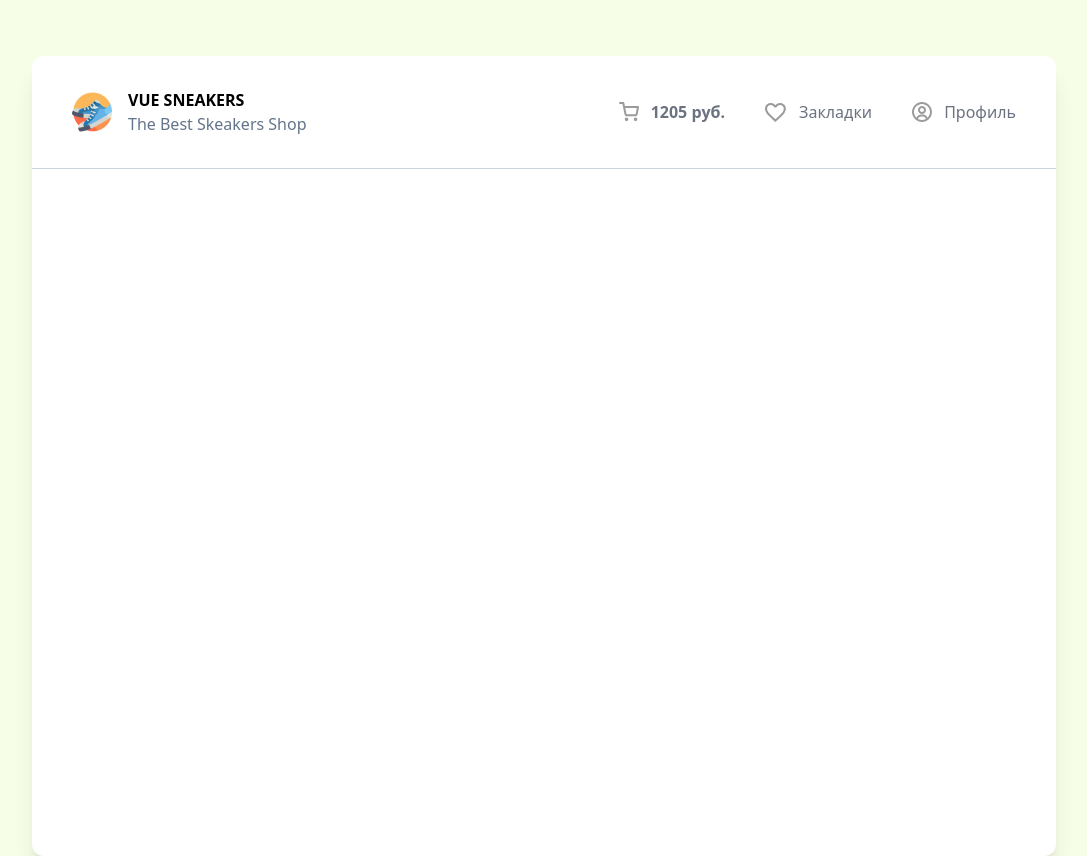
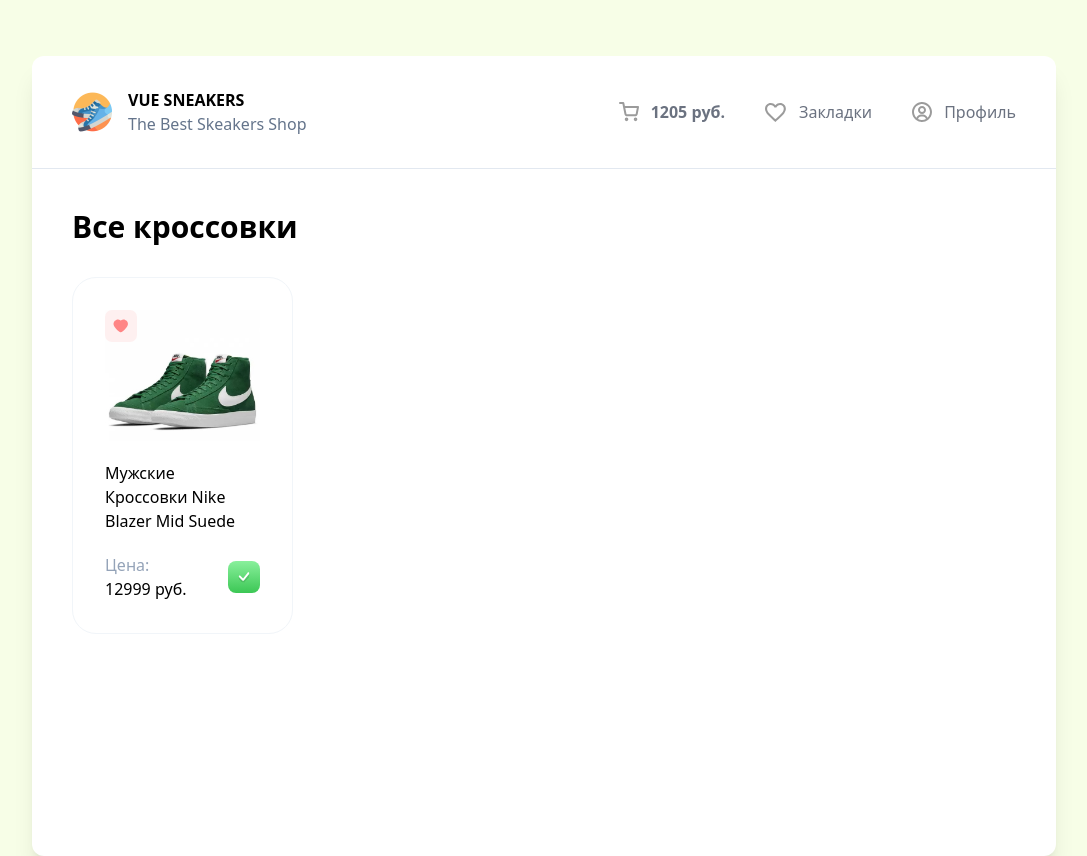
Before and after one commit to Taneros/shoe-shop, a Vue app: page / in a window 1280 px wide. Shown: the whole page, without its empty margins (96-1183 px from the left). Built offline with nearby package versions, Linux system fonts and the light colour scheme.

Commit message:
feat: add Item Card

```diff
--- a/src/App.vue
+++ b/src/App.vue
@@ -1,11 +1,17 @@
 <script setup>
-import HeaderVue from './components/Header.vue';
-
+import CardList from './components/CardList.vue';
+import Header from './components/Header.vue'
 </script>
 
 <template>
   <div class="w-4/5 mx-auto bg-white min-h-full rounded-xl shadow-xl mt-14">
-    <HeaderVue />
+    <Header />
+
+    <div class="p-10">
+      <h2 class="text-3xl font-bold mb-8">Все кроссовки</h2>
+
+      <CardList />
+    </div>
   </div>
 </template>
 
--- /dev/null
+++ b/src/components/Card.vue
@@ -0,0 +1,33 @@
+<script setup>
+
+defineProps( {
+  imageUrl: String,
+  title: String,
+  price: Number,
+  isFavorite: Boolean,
+  isAdded: Boolean,
+  onClickAdd: Function
+} )
+
+</script>
+
+
+<template>
+  <div
+       class="relative bg-white border border-slate-100 rounded-3xl p-8 cursor-pointer hover:-translate-y-2 hover:shadow-xl transition">
+    <img :src="isFavorite ? '/like-2.svg' : '/like-1.svg'" alt="Like" class="absolute top-8 left-8" />
+    <img :src="imageUrl" alt="Sneakers" />
+    <p class="mt-5">
+      {{ title }}
+    </p>
+
+    <div class="flex justify-between mt-5">
+      <div class="flex flex-col ">
+        <span class="text-slate-400">Цена:</span>
+
+        <span>{{ price }} руб.</span>
+      </div>
+      <img :src="isAdded ? '/checked.svg' : '/plus.svg'" alt="Plus" @click="onClickAdd" />
+    </div>
+  </div>
+</template>
--- /dev/null
+++ b/src/components/CardList.vue
@@ -0,0 +1,16 @@
+
+<script setup>
+import Card from './Card.vue'
+
+
+const onClickAdd = () => {
+  alert( 'Added!' )
+}
+</script>
+
+<template>
+  <div class="grid grid-cols-4 gap-5">
+    <Card image-url="/sneakers/sneakers-1.jpg" title="Мужские Кроссовки Nike Blazer Mid Suede" :price="12999"
+          :is-added="true" :is-favorite="true" :onClickAdd="onClickAdd" />
+  </div>
+</template>
--- a/src/components/Counter.vue
+++ /dev/null
@@ -1,41 +0,0 @@
-// composition API
-<script setup>
-import { ref } from 'vue'
-
-let count = ref(0) // reactive approach?
-
-function increment() {
-  count.value += 1
-}
-
-function updateCount(event) {
-  count.value = Number(event.target.value)
-}
-
-</script>
-
-// options API
-<!-- <script>
-export default {
-//state
-  data () {
-    return {
-        count: 0
-      }
-  },
-  methods: {
-    increment () {
-        this.count += 1
-      }
-    }
-  }
-</script> -->
-
-<template>
-  <h2>{{ count }}</h2>
-  <input @input="updateCount">
-  <button @click="increment">increment() +</button>
-  <button @click="count++">Directly count++</button>
-  <!-- <input v-on:input="updateCount"> -->
-  <!-- <input v-model="count"> -->
-</template>
--- a/src/components/Header.vue
+++ b/src/components/Header.vue
@@ -1,7 +1,7 @@
 <template>
-      <header class="flex justify-between border-b border-slate-300 px-10 py-8">
+  <header class="flex justify-between border-b border-slate-200 px-10 py-8">
     <div class="flex items-center gap-4">
-        <img src="/logo.png" alt="Logo" class="w-10 h-10"/>
+      <img src="/logo.png" alt="Logo" class="w-10 h-10" />
       <div>
         <h2 class="text-lx font-bold uppercase">Vue Sneakers</h2>
         <p class="text-slate-500">The Best Skeakers Shop</p>
@@ -15,11 +15,11 @@
       </li>
       <li class="flex items-center gap-3 text-gray-500 hover:text-black cursor-pointer">
         <img src="/heart.svg" alt="Favorites">
-          <span >Закладки</span>
+        <span>Закладки</span>
       </li>
       <li class="flex items-center gap-3 text-gray-500 hover:text-black cursor-pointer">
         <img src="/profile.svg" alt="Favorites">
-          <span >Профиль</span>
+        <span>Профиль</span>
       </li>
     </ul>
   </header>
--- a/src/components/MyHello.vue
+++ /dev/null
@@ -1,18 +0,0 @@
-<script setup>
-// setup == work using composition API
-
-</script>
-
-<template>
-  <p class="text">This is my component</p>
-  <button>Open</button>
-</template>
-
-<style scoped>
-
-.text {
-  font-size: larger;
-  color: chartreuse;
-}
-
-</style>
--- a/src/components/Props.vue
+++ /dev/null
@@ -1,18 +0,0 @@
-<script setup>
-
-defineProps( {
-  title: String,
-  subtitle: String,
-  number: Number,
-  boolean: Boolean
-})
-
-</script>
-
-<template>
-  <h1> {{ title }}</h1>
-  <p> {{ subtitle }}</p>
-  <p>{{ number }}</p>
-  <p>{{ boolean }}</p>
-  <slot />
-</template>
```
Also changed, not shown: .eslintrc.cjs. Lines whose indentation alone changed are shown as unchanged.
